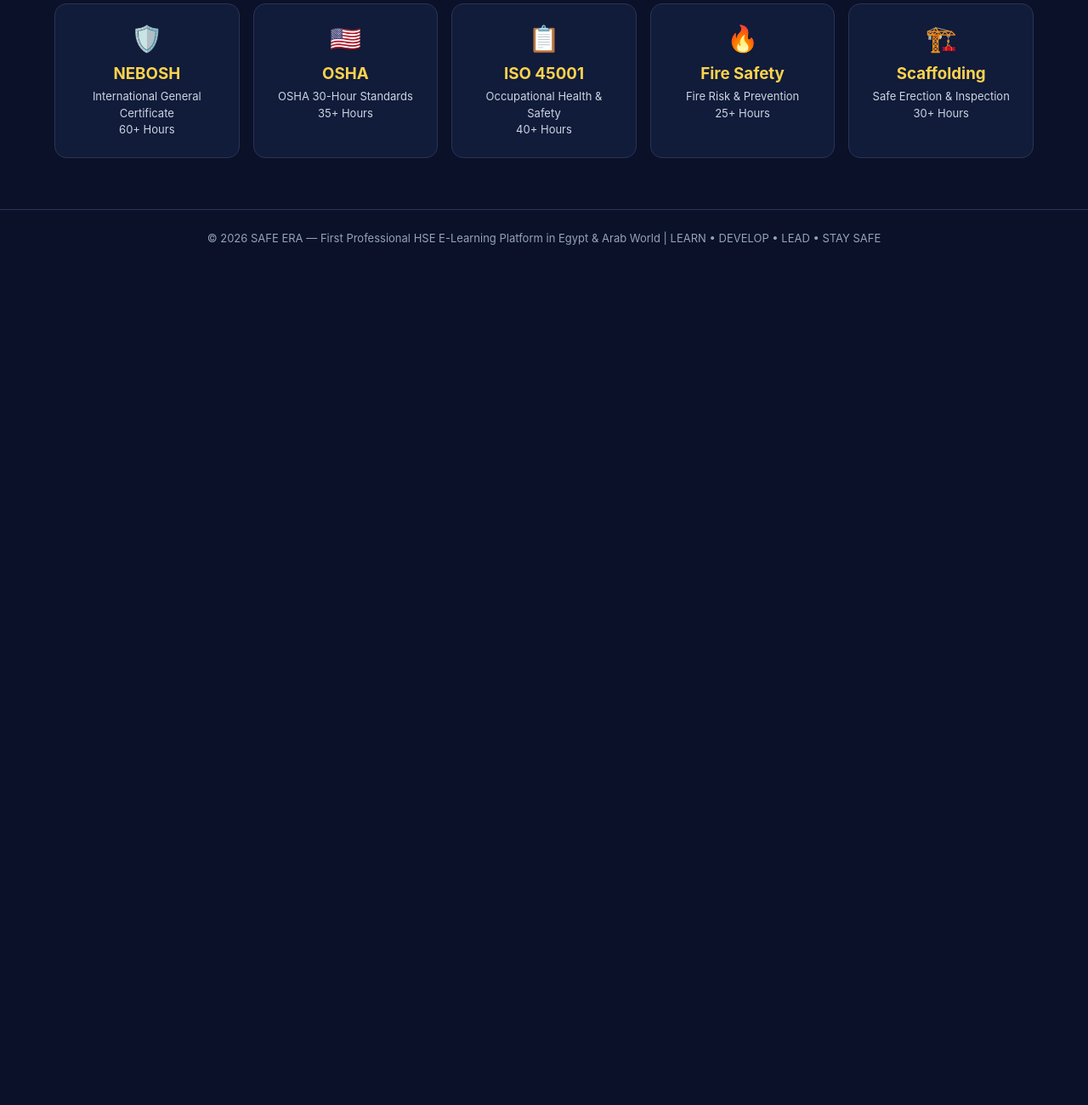
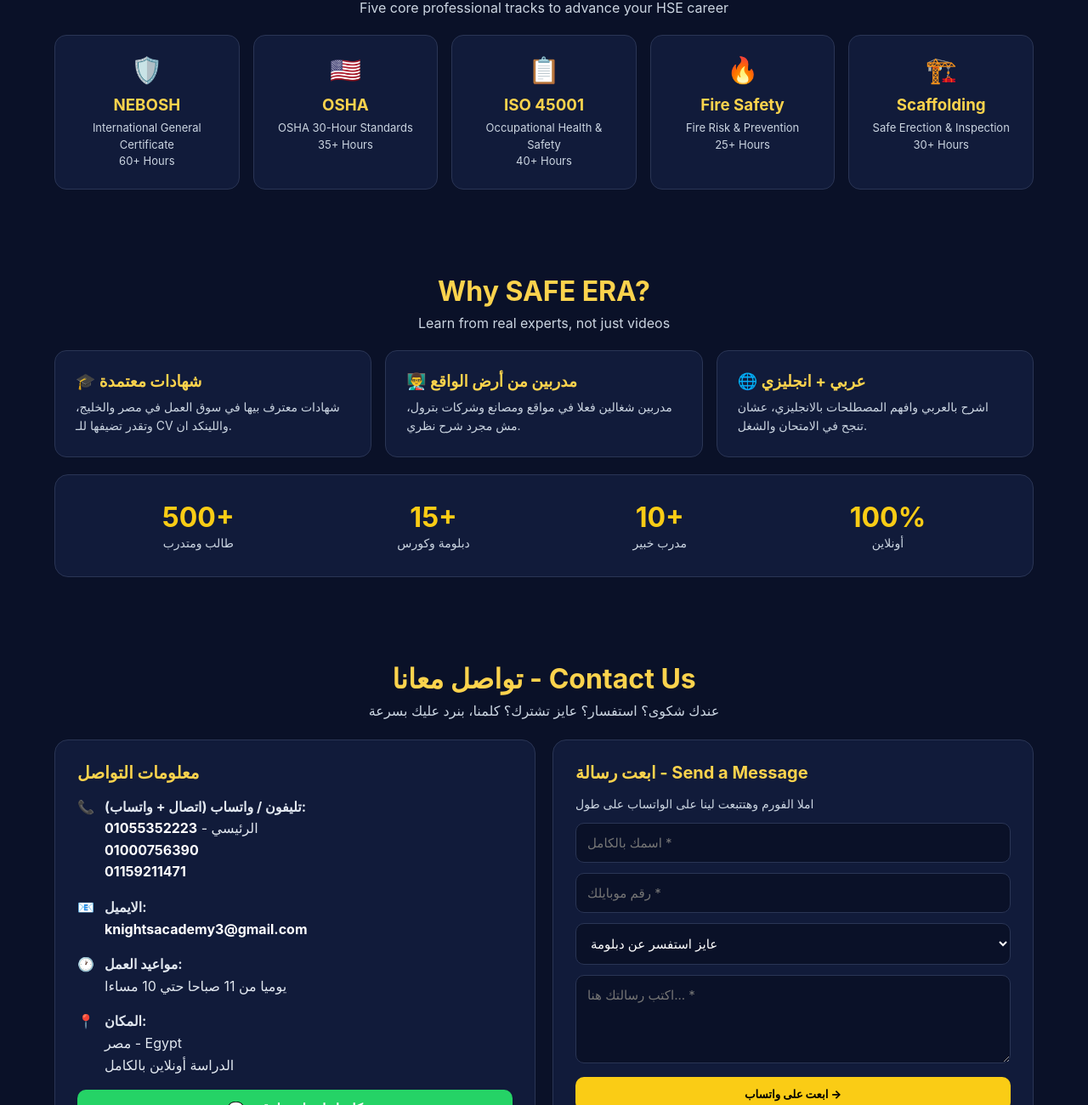
Before and after one commit to mzainhse-bot/safe-era, a plain HTML site: page index.html in a window 1280 px wide. Shown: the part 714-2014 px from the top of the page at 85% size. Before the commit the page ends 1027 px from the top, so only its background shows below. Drawn offline with Linux system fonts and the light colour scheme.

Commit message:
Update index.html

```diff
--- a/index.html
+++ b/index.html
@@ -7,32 +7,51 @@
 <style>
 *{margin:0;padding:0;box-sizing:border-box;font-family:Inter,system-ui,sans-serif}
 body{background:#0A1128;color:#fff}
-.nav{display:flex;justify-content:space-between;align-items:center;padding:18px 5%;border-bottom:1px solid #2A3555;position:sticky;top:0;background:#0A1128;z-index:10}
-.logo{font-size:28px;font-weight:900;color:#EAB308;line-height:1}
-.logo span{color:#fff;font-size:10px;letter-spacing:3px;display:block;margin-top:4px}
-.nav a{color:#fff;text-decoration:none;margin:0 12px;font-weight:600;font-size:15px}
+.nav{display:flex;justify-content:space-between;align-items:center;padding:14px 5%;border-bottom:1px solid #2A3555;position:sticky;top:0;background:#0A1128;z-index:10}
+.logo{font-size:26px;font-weight:900;color:#EAB308;line-height:1}
+.logo span{color:#fff;font-size:9px;letter-spacing:3px;display:block;margin-top:4px}
+.nav a{color:#fff;text-decoration:none;margin:0 14px;font-weight:600;font-size:15px}
 .nav a.active{color:#FACC15}
-.btn{background:#FACC15;color:#000;padding:12px 22px;border-radius:10px;font-weight:800;border:none;cursor:pointer}
-.btn-o{background:transparent;color:#fff;border:1px solid #FACC15;padding:12px 22px;border-radius:10px;font-weight:700;cursor:pointer}
-.hero{display:flex;gap:30px;padding:55px 5%;align-items:center}
+.btn{background:#FACC15;color:#000;padding:12px 22px;border-radius:10px;font-weight:800;border:none;cursor:pointer;text-decoration:none;display:inline-block}
+.btn-o{background:transparent;color:#fff;border:1px solid #FACC15;padding:12px 22px;border-radius:10px;font-weight:700;cursor:pointer;text-decoration:none;display:inline-block}
+.hero{display:flex;gap:30px;padding:60px 5%;align-items:center}
 .hero h1{font-size:52px;line-height:1.1;color:#FCD34D}
 .hero h1 i{color:#fff;font-style:normal}
 .hero p{margin:18px 0;color:#CBD5E1;font-size:18px;line-height:1.6}
 .card{background:#111B3A;border:1px solid #FACC15;border-radius:16px;padding:24px;min-width:340px}
-.tracks{padding:20px 5% 60px}
+.section{padding:50px 5%}
+.section h2{text-align:center;color:#FCD34D;font-size:32px}
+.section p.sub{text-align:center;color:#CBD5E1;margin-top:8px}
 .grid{display:grid;grid-template-columns:repeat(5,1fr);gap:16px;margin-top:22px}
 .track{background:#111B3A;border:1px solid #2A3555;border-radius:14px;padding:22px;text-align:center}
 .track h3{color:#FCD34D;margin:12px 0 6px}
 .track p{color:#CBD5E1;font-size:13px;line-height:1.5}
-.footer{text-align:center;padding:25px;color:#94A3B8;border-top:1px solid #2A3555;font-size:13px}
-@media(max-width:900px){.hero{flex-direction:column}.hero h1{font-size:36px}.grid{grid-template-columns:1fr 1fr}.nav a{display:none}}
+.why{display:grid;grid-template-columns:repeat(3,1fr);gap:16px;margin-top:22px}
+.why div{background:#111B3A;border:1px solid #2A3555;border-radius:14px;padding:24px}
+.why h3{color:#FCD34D;margin-bottom:8px}
+.why p{color:#CBD5E1;line-height:1.6;font-size:14px}
+.stats{display:flex;justify-content:space-around;text-align:center;background:#111B3A;border:1px solid #2A3555;border-radius:16px;padding:30px;margin-top:20px}
+.stats b{font-size:32px;color:#FACC15;display:block}
+.stats span{color:#CBD5E1;font-size:14px}
+.contact-grid{display:grid;grid-template-columns:1fr 1fr;gap:20px;margin-top:24px}
+.contact-box{background:#111B3A;border:1px solid #2A3555;border-radius:16px;padding:26px}
+.contact-box h3{color:#FCD34D;margin-bottom:16px;font-size:20px}
+.contact-item{display:flex;gap:12px;margin-bottom:16px;color:#E2E8F0;line-height:1.6}
+.contact-item a{color:#fff;text-decoration:none;font-weight:700}
+.contact-item a:hover{color:#FACC15}
+input,textarea,select{width:100%;padding:13px;border-radius:10px;border:1px solid #2A3555;background:#0A1128;color:#fff;margin-bottom:12px;font-size:15px}
+.footer{background:#080E22;padding:30px 5%;border-top:1px solid #2A3555;display:flex;justify-content:space-between;flex-wrap:wrap;gap:20px;color:#94A3B8;font-size:13px;line-height:1.7}
+.footer b{color:#fff}
+.footer a{color:#94A3B8;text-decoration:none}
+@media(max-width:900px){.hero{flex-direction:column}.hero h1{font-size:36px}.grid{grid-template-columns:1fr 1fr}.why{grid-template-columns:1fr}.contact-grid{grid-template-columns:1fr}.nav a{display:none}.stats{flex-direction:column;gap:20px}}
 </style>
 </head>
 <body>
+
 <div class="nav">
   <div class="logo">SAFE ERA<span>HSE • E-LEARNING PLATFORM</span></div>
-  <div><a href="index.html" class="active">Home</a><a href="#">Diplomas</a><a href="#">Courses</a><a href="#">About</a></div>
-  <div><button class="btn-o">Login</button> <button class="btn">Join Now</button></div>
+  <div><a href="index.html" class="active">Home</a><a href="#diplomas">Diplomas</a><a href="#contact">Contact Us</a></div>
+  <div><a href="#contact" class="btn">Join Now</a></div>
 </div>
 
 <div class="hero">
@@ -40,7 +59,7 @@ body{background:#0A1128;color:#fff}
     <p style="color:#FACC15;font-weight:800;letter-spacing:2px;font-size:13px">★ FIRST IN EGYPT & ARAB WORLD</p>
     <h1>First Professional Safety<br>Education Platform<br><i>in Egypt and Arab World</i></h1>
     <p>Master HSE skills with expert-led diplomas. Learn NEBOSH, OSHA, ISO 45001 and more — fully online, in Arabic & English.</p>
-    <button class="btn">▶ Start Learning Free</button> <button class="btn-o">Explore Diplomas</button>
+    <a href="#contact" class="btn">▶ Start Learning Free</a> <a href="#diplomas" class="btn-o">Explore Diplomas</a>
     <p style="font-size:14px;margin-top:16px">✓ Certified by Industry Experts &nbsp; ✓ 100% Online &nbsp; ✓ Recognized Certificates</p>
   </div>
   <div class="card">
@@ -48,13 +67,13 @@ body{background:#0A1128;color:#fff}
     <p style="margin:12px 0;color:#CBD5E1">40% • Duration: 6h 20m • English / العربية</p>
     <div style="background:#2A3555;height:8px;border-radius:99px"><div style="background:#FACC15;width:40%;height:8px;border-radius:99px"></div></div>
     <p style="margin-top:16px;color:#94A3B8;font-size:13px;letter-spacing:2px">LEARN • DEVELOP • LEAD • STAY SAFE</p>
-    <button class="btn" style="width:100%;margin-top:18px">Continue Learning →</button>
+    <a href="#contact" class="btn" style="width:100%;margin-top:18px;text-align:center">Continue Learning →</a>
   </div>
 </div>
 
-<div class="tracks">
-  <h2 style="text-align:center;color:#FCD34D;font-size:32px">Diploma Tracks</h2>
-  <p style="text-align:center;color:#CBD5E1;margin-top:8px">Five core professional tracks to advance your HSE career</p>
+<div class="section" id="diplomas">
+  <h2>Diploma Tracks</h2>
+  <p class="sub">Five core professional tracks to advance your HSE career</p>
   <div class="grid">
     <div class="track"><div style="font-size:30px">🛡️</div><h3>NEBOSH</h3><p>International General Certificate<br>60+ Hours</p></div>
     <div class="track"><div style="font-size:30px">🇺🇸</div><h3>OSHA</h3><p>OSHA 30-Hour Standards<br>35+ Hours</p></div>
@@ -63,6 +82,66 @@ body{background:#0A1128;color:#fff}
     <div class="track"><div style="font-size:30px">🏗️</div><h3>Scaffolding</h3><p>Safe Erection & Inspection<br>30+ Hours</p></div>
   </div>
 </div>
-<div class="footer">© 2026 SAFE ERA — First Professional HSE E-Learning Platform in Egypt & Arab World | LEARN • DEVELOP • LEAD • STAY SAFE</div>
+
+<div class="section">
+  <h2>Why SAFE ERA?</h2>
+  <p class="sub">Learn from real experts, not just videos</p>
+  <div class="why">
+    <div><h3>🎓 شهادات معتمدة</h3><p>شهادات معترف بيها في سوق العمل في مصر والخليج، وتقدر تضيفها للـ CV واللينكد ان.</p></div>
+    <div><h3>👨‍🏫 مدربين من أرض الواقع</h3><p>مدربين شغالين فعلا في مواقع ومصانع وشركات بترول، مش مجرد شرح نظري.</p></div>
+    <div><h3>🌐 عربي + انجليزي</h3><p>اشرح بالعربي وافهم المصطلحات بالانجليزي، عشان تنجح في الامتحان والشغل.</p></div>
+  </div>
+  <div class="stats">
+    <div><b>500+</b><span>طالب ومتدرب</span></div>
+    <div><b>15+</b><span>دبلومة وكورس</span></div>
+    <div><b>10+</b><span>مدرب خبير</span></div>
+    <div><b>100%</b><span>أونلاين</span></div>
+  </div>
+</div>
+
+<div class="section" id="contact">
+  <h2>تواصل معانا - Contact Us</h2>
+  <p class="sub">عندك شكوى؟ استفسار؟ عايز تشترك؟ كلمنا، بنرد عليك بسرعة</p>
+  <div class="contact-grid">
+    <div class="contact-box">
+      <h3>معلومات التواصل</h3>
+      <div class="contact-item"><span>📞</span><div><b>تليفون / واتساب (اتصال + واتساب):</b><br><a href="https://wa.me/201055352223">01055352223</a> - الرئيسي<br><a href="https://wa.me/201000756390">01000756390</a><br><a href="https://wa.me/201159211471">01159211471</a></div></div>
+      <div class="contact-item"><span>📧</span><div><b>الايميل:</b><br><a href="mailto:knightsacademy3@gmail.com">knightsacademy3@gmail.com</a></div></div>
+      <div class="contact-item"><span>🕐</span><div><b>مواعيد العمل:</b><br>يوميا من 11 صباحا حتي 10 مساءا</div></div>
+      <div class="contact-item"><span>📍</span><div><b>المكان:</b><br>مصر - Egypt<br>الدراسة أونلاين بالكامل</div></div>
+      <a href="https://wa.me/201055352223?text=مرحبا%20SAFE%20ERA%2C%20عايز%20استفسر%20عن%20الدبلومات" class="btn" style="width:100%;text-align:center;background:#25D366;color:#fff">💬 كلمنا واتساب دلوقتي</a>
+    </div>
+    <div class="contact-box">
+      <h3>ابعت رسالة - Send a Message</h3>
+      <p style="color:#CBD5E1;font-size:14px;margin-bottom:14px">املا الفورم وهتتبعت لينا على الواتساب على طول</p>
+      <form onsubmit="sendWA(event)">
+        <input id="name" placeholder="اسمك بالكامل *" required>
+        <input id="phone" placeholder="رقم موبايلك *" required>
+        <select id="topic"><option>عايز استفسر عن دبلومة</option><option>عايز اشترك</option><option>عندي شكوى</option><option>عندي اقتراح</option><option>موضوع تاني</option></select>
+        <textarea id="msg" rows="4" placeholder="اكتب رسالتك هنا... *" required></textarea>
+        <button class="btn" style="width:100%">ابعت على واتساب →</button>
+      </form>
+      <p style="color:#94A3B8;font-size:12px;margin-top:10px;text-align:center">بالضغط على ابعت، هتتفتح الواتساب عندك والرسالة جاهزة</p>
+    </div>
+  </div>
+</div>
+
+<div class="footer">
+  <div><b style="color:#FACC15;font-size:18px">SAFE ERA</b><br>First Professional HSE E-Learning Platform<br>in Egypt & Arab World<br>LEARN • DEVELOP • LEAD • STAY SAFE</div>
+  <div><b>روابط سريعة</b><br><a href="index.html">Home</a><br><a href="#diplomas">Diplomas</a><br><a href="#contact">Contact Us</a></div>
+  <div><b>تواصل معانا</b><br>📞 01055352223<br>📞 01000756390<br>📞 01159211471<br>📧 knightsacademy3@gmail.com<br>🕐 11 ص - 10 م | 📍 مصر</div>
+</div>
+
+<script>
+function sendWA(e){
+  e.preventDefault();
+  var n=document.getElementById('name').value;
+  var p=document.getElementById('phone').value;
+  var t=document.getElementById('topic').value;
+  var m=document.getElementById('msg').value;
+  var text="مرحبا SAFE ERA%0A%0Aالاسم: "+encodeURIComponent(n)+"%0Aالموبايل: "+encodeURIComponent(p)+"%0Aالموضوع: "+encodeURIComponent(t)+"%0Aالرسالة: "+encodeURIComponent(m);
+  window.open("https://wa.me/201055352223?text="+text,"_blank");
+}
+</script>
 </body>
 </html>
```
